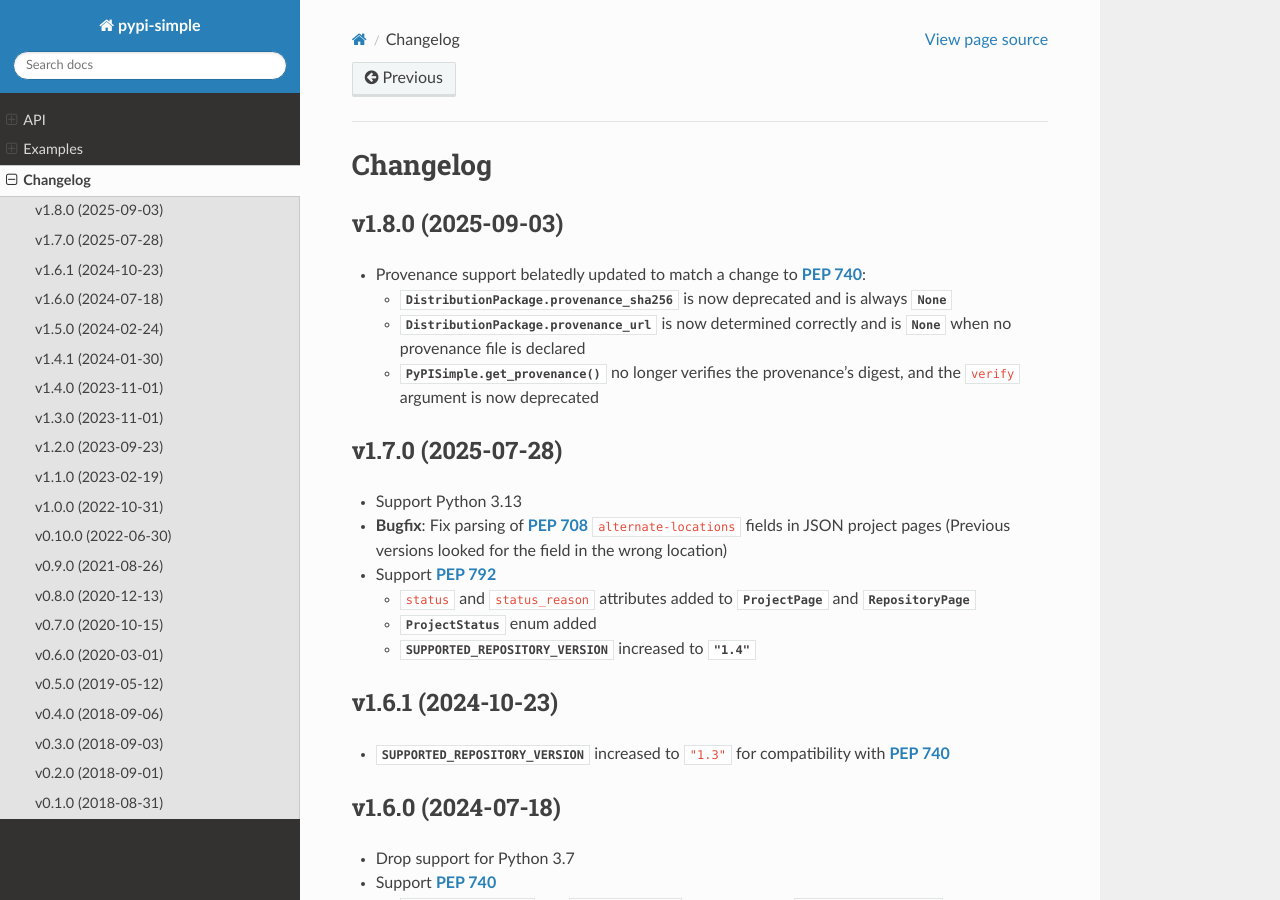
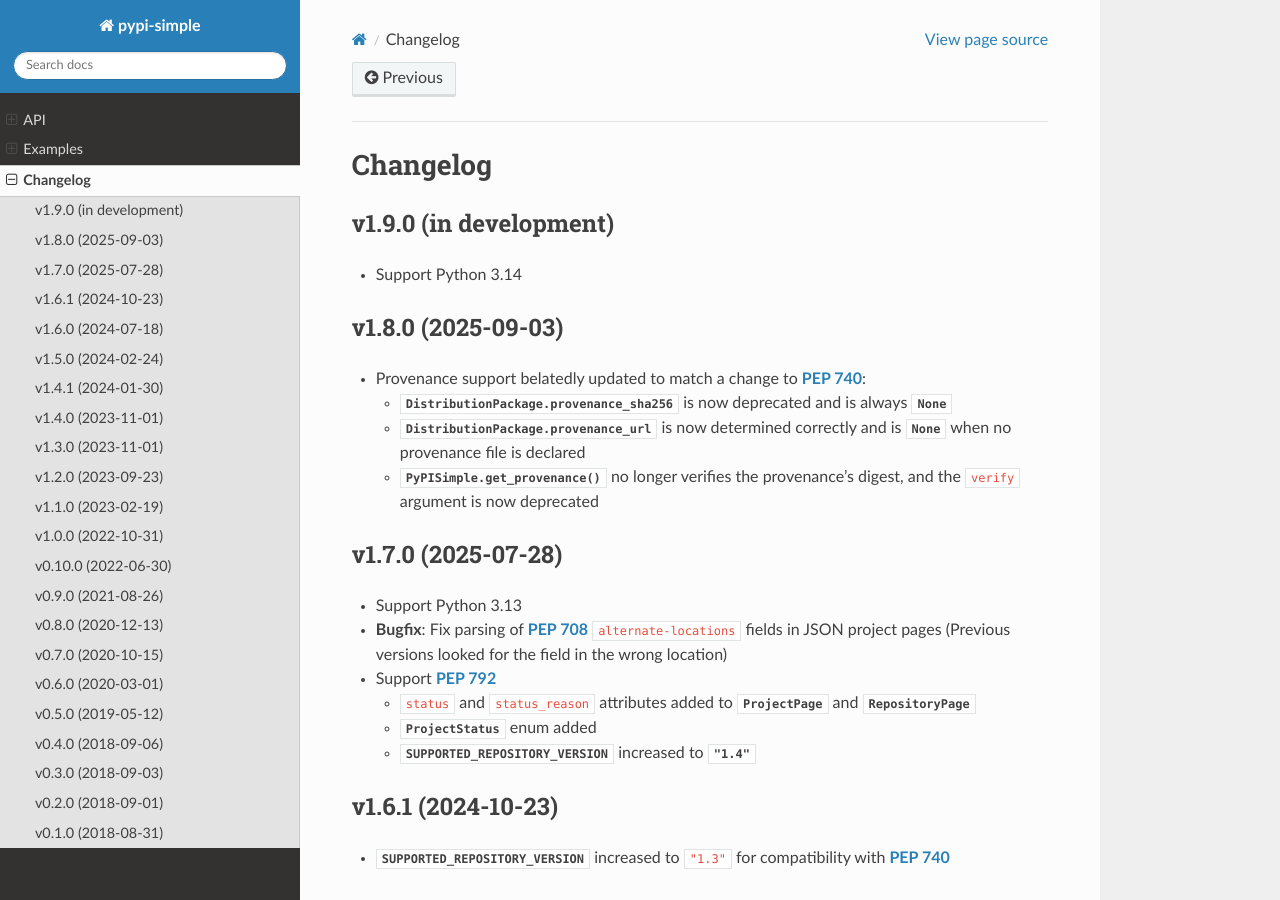
Before and after one commit to jwodder/pypi-simple, a Sphinx documentation site: the page built from docs/changelog.rst, in a window 1280 px wide and 900 px high. Built offline with Sphinx 7.4.7 and the Read the Docs theme 3.1.0, drawn with Linux system fonts in a browser that asks for light colours.

Commit message:
Test against python 3.14

```diff
--- a/CHANGELOG.md
+++ b/CHANGELOG.md
@@ -1,3 +1,7 @@
+v1.9.0 (in development)
+-----------------------
+- Support Python 3.14
+
 v1.8.0 (2025-09-03)
 -------------------
 - Provenance support belatedly updated to match a change to PEP 740:
--- a/docs/changelog.rst
+++ b/docs/changelog.rst
@@ -2,6 +2,11 @@
 
 Changelog
 =========
+
+v1.9.0 (in development)
+-----------------------
+- Support Python 3.14
+
 
 v1.8.0 (2025-09-03)
 -------------------
--- a/pyproject.toml
+++ b/pyproject.toml
@@ -32,6 +32,7 @@
     "Programming Language :: Python :: 3.11",
     "Programming Language :: Python :: 3.12",
     "Programming Language :: Python :: 3.13",
+    "Programming Language :: Python :: 3.14",
     "Programming Language :: Python :: Implementation :: CPython",
     "Programming Language :: Python :: Implementation :: PyPy",
     "Topic :: Software Development :: Libraries :: Python Modules",
--- a/src/pypi_simple/__init__.py
+++ b/src/pypi_simple/__init__.py
@@ -14,7 +14,7 @@
 for more information.
 """
 
-__version__ = "1.8.0"
+__version__ = "1.9.0.dev1"
 __author__ = "John Thorvald Wodder II"
 __author_email__ = "pypi-simple@varonathe.org"
 __license__ = "MIT"
```
Also changed, not shown: 2 other files.
